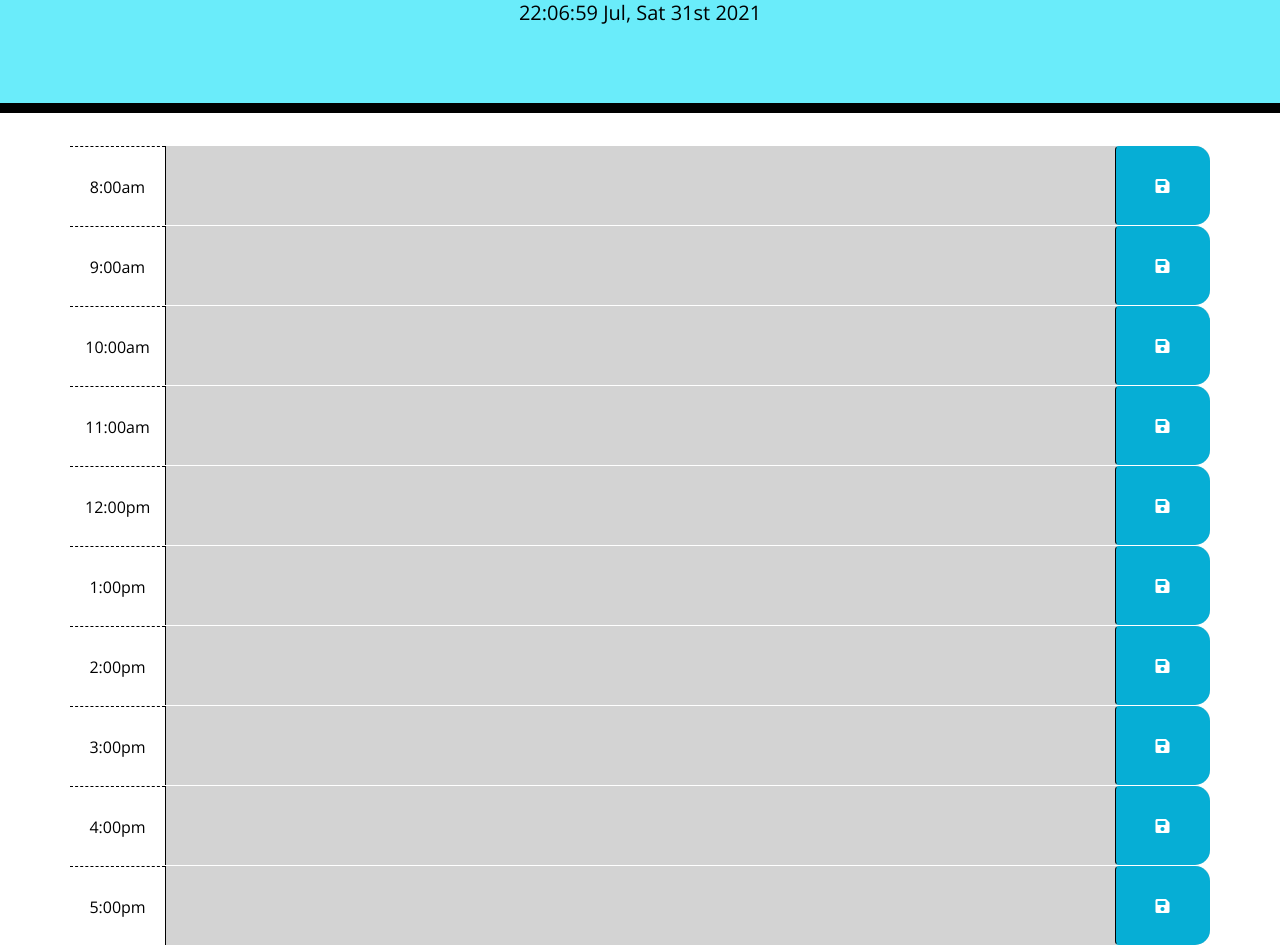
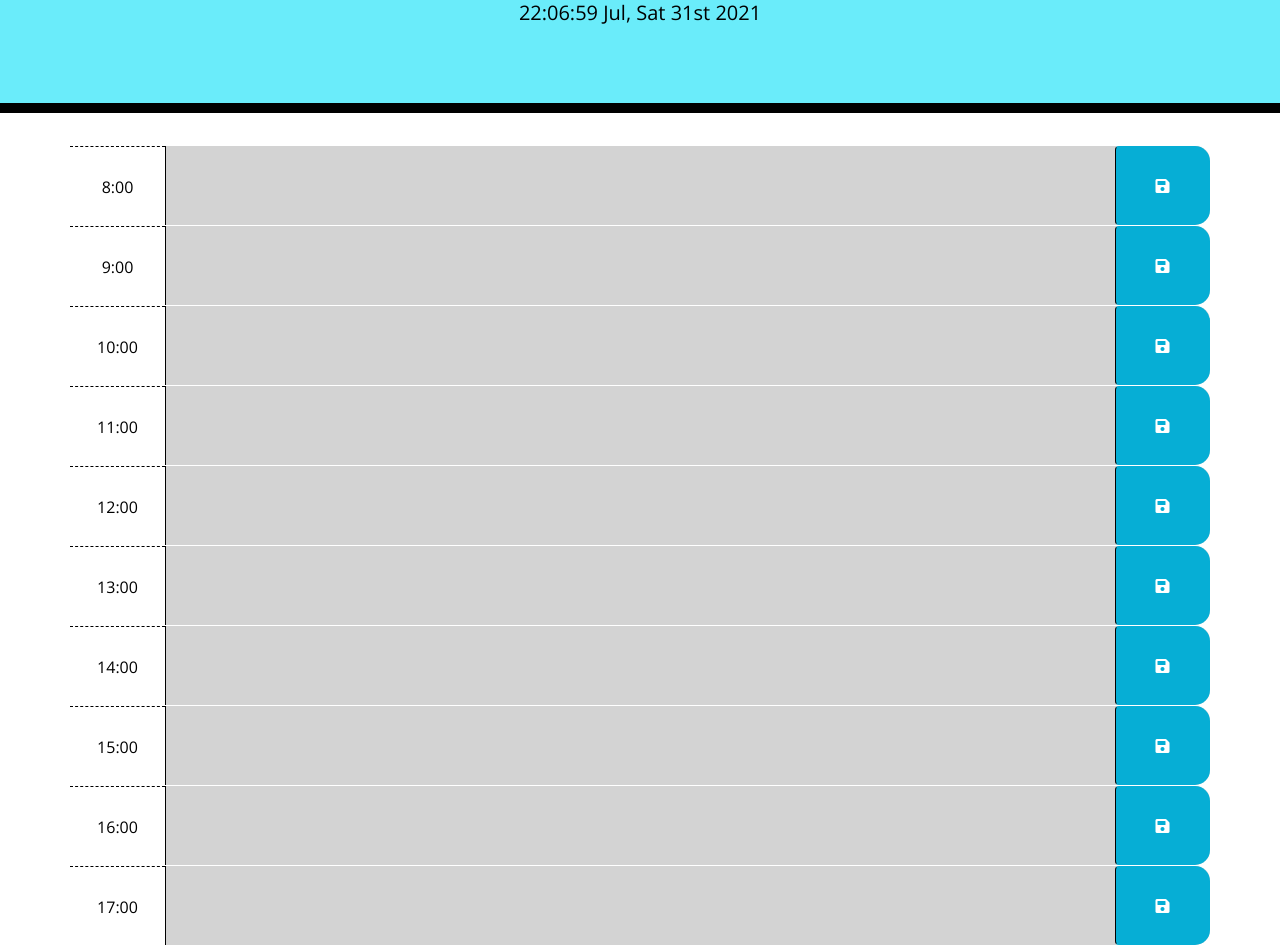
Before and after one commit to jhernandez50/DayPlanner, a plain HTML site: page index.html in a window 1280 px wide. Shown: the part 191-1136 px from the top of the page. Drawn offline with nearby package versions, Linux system fonts and the light colour scheme.

Commit message:
third commit

```diff
--- a/index.html
+++ b/index.html
@@ -33,7 +33,7 @@
 
       <div id="hour8" class="row time-block">
         <div class="col-md-1 hour">
-            8:00am
+            8:00
         </div>
         <textarea class="col-md-10 description">
         </textarea>
@@ -42,7 +42,7 @@
 
     <div id="hour9" class="row time-block">
         <div class="col-md-1 hour">
-            9:00am
+            9:00
         </div>
         <textarea class="col-md-10 description">
         </textarea>
@@ -51,7 +51,7 @@
 
     <div id="hour10" class="row time-block">
         <div class="col-md-1 hour">
-            10:00am
+            10:00
         </div>
         <textarea class="col-md-10 description">
         </textarea>
@@ -60,7 +60,7 @@
 
     <div id="hour11" class="row time-block">
         <div class="col-md-1 hour">
-            11:00am
+            11:00
         </div>
         <textarea class="col-md-10 description">
         </textarea>
@@ -69,7 +69,7 @@
 
     <div id="hour12" class="row time-block">
         <div class="col-md-1 hour">
-            12:00pm
+            12:00
         </div>
         <textarea class="col-md-10 description">
         </textarea>
@@ -78,7 +78,7 @@
 
     <div id="hour13" class="row time-block">
         <div class="col-md-1 hour">
-            1:00pm
+            13:00
         </div>
         <textarea class="col-md-10 description">
         </textarea>
@@ -87,7 +87,7 @@
 
     <div id="hour14" class="row time-block">
         <div class="col-md-1 hour">
-            2:00pm
+            14:00
         </div>
         <textarea class="col-md-10 description">
         </textarea>
@@ -96,7 +96,7 @@
 
     <div id="hour15" class="row time-block">
         <div class="col-md-1 hour">
-            3:00pm
+            15:00
         </div>
         <textarea class="col-md-10 description">
         </textarea>
@@ -105,7 +105,7 @@
 
     <div id="hour16" class="row time-block">
         <div class="col-md-1 hour">
-            4:00pm
+            16:00
         </div>
         <textarea class="col-md-10 description">
         </textarea>
@@ -114,7 +114,7 @@
 
     <div id="hour17" class="row time-block">
         <div class="col-md-1 hour">
-            5:00pm
+            17:00
         </div>
         <textarea class="col-md-10 description">
         </textarea>
--- a/script.js
+++ b/script.js
@@ -19,11 +19,13 @@ $(document).ready(function () {
 // Green if the text area is not yet after the current time.
     function checkTime() {
         let currentTime = moment().hour();
+        console.log(currentTime);
 
 
         $(".time-block").each(function () {
 
             var pastTime = parseInt($(this).attr("id").split("hour")[1]);
+            console.log(pastTime);
 
             if (pastTime == currentTime) {
                 $(this).removeClass("past");
```
